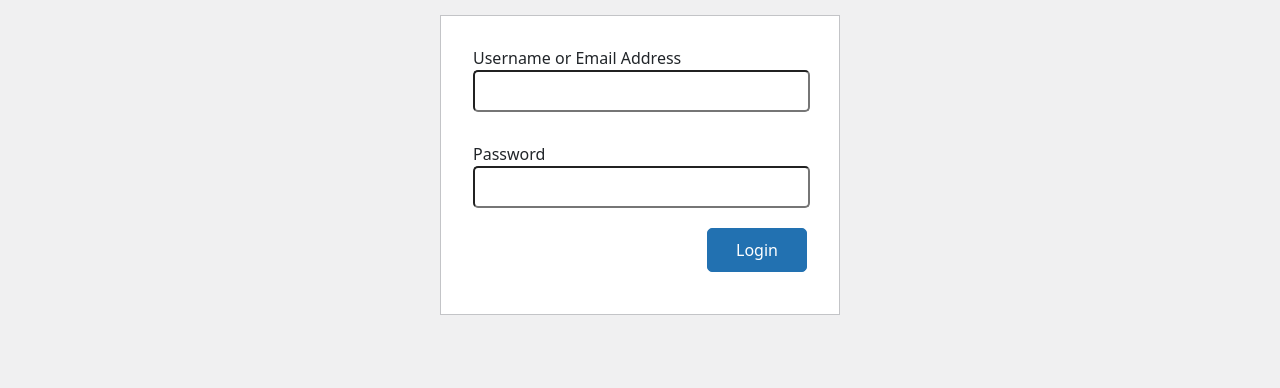
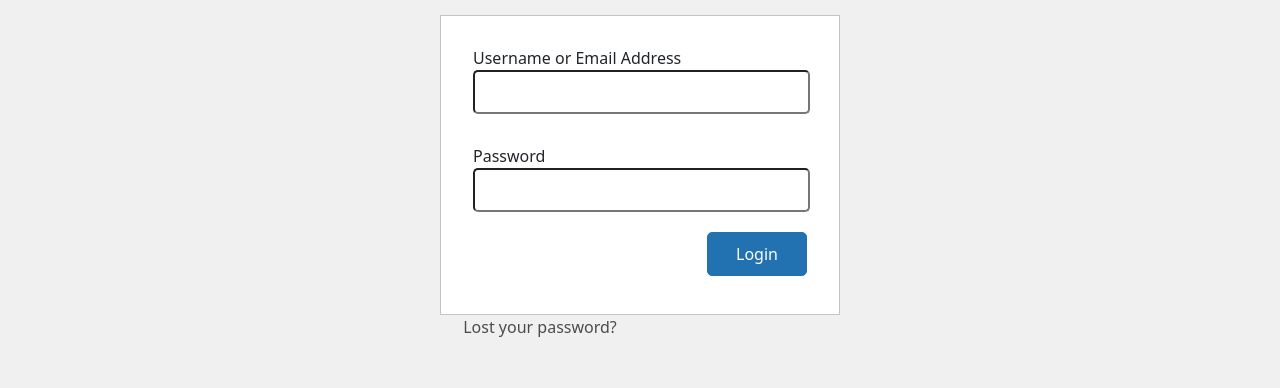
Before and after one commit to zaurkhalilli/DNK, a React (Create React App) app: page /login in a window 1280 px wide. Shown: the part 165-553 px from the top of the page. Built offline with nearby package versions, Linux system fonts and the light colour scheme; grey boxes are pictures that could not be loaded.

Commit message:
forgot password added

```diff
--- a/src/Components/LoginPage/Loginpage.jsx
+++ b/src/Components/LoginPage/Loginpage.jsx
@@ -17,6 +17,7 @@ const Login = () => {
             <button>Login</button>
             </div>
         </div>
+        <a href="">Lost your password?</a>
     </div>
   )
 }
--- a/src/Components/LoginPage/Loginpage.scss
+++ b/src/Components/LoginPage/Loginpage.scss
@@ -6,6 +6,11 @@
         width: 120px;
         padding-top: 50px;
         padding-bottom: 40px;
+    }
+    a{
+        color: rgba(0, 0, 0, 0.685);
+        text-decoration: none;
+        margin-right: 200px;
     }
     .container{
         text-align: start;
@@ -19,7 +24,7 @@
         }
         input{
             margin-left: 20px;
-            padding: 7px;
+            padding: 8px;
             border-radius: 5px;
             width: 90%;
         }
```
